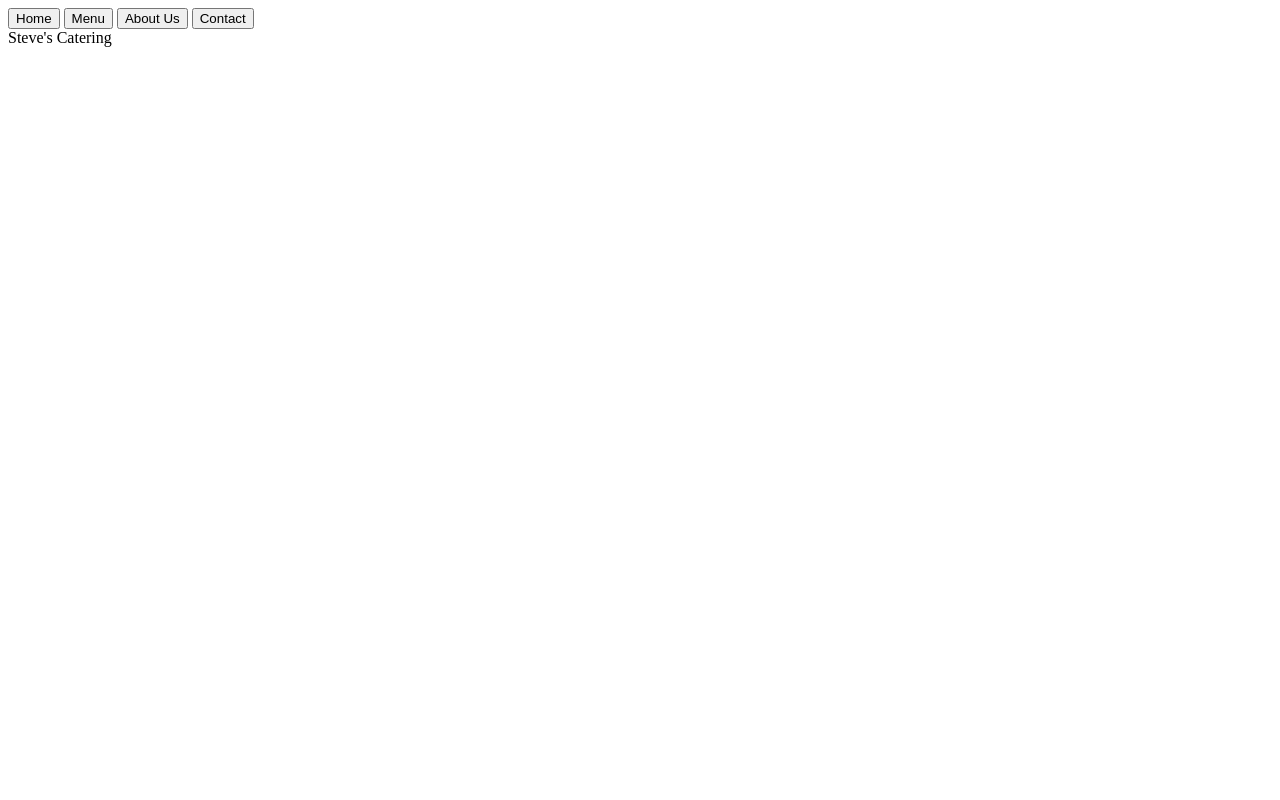
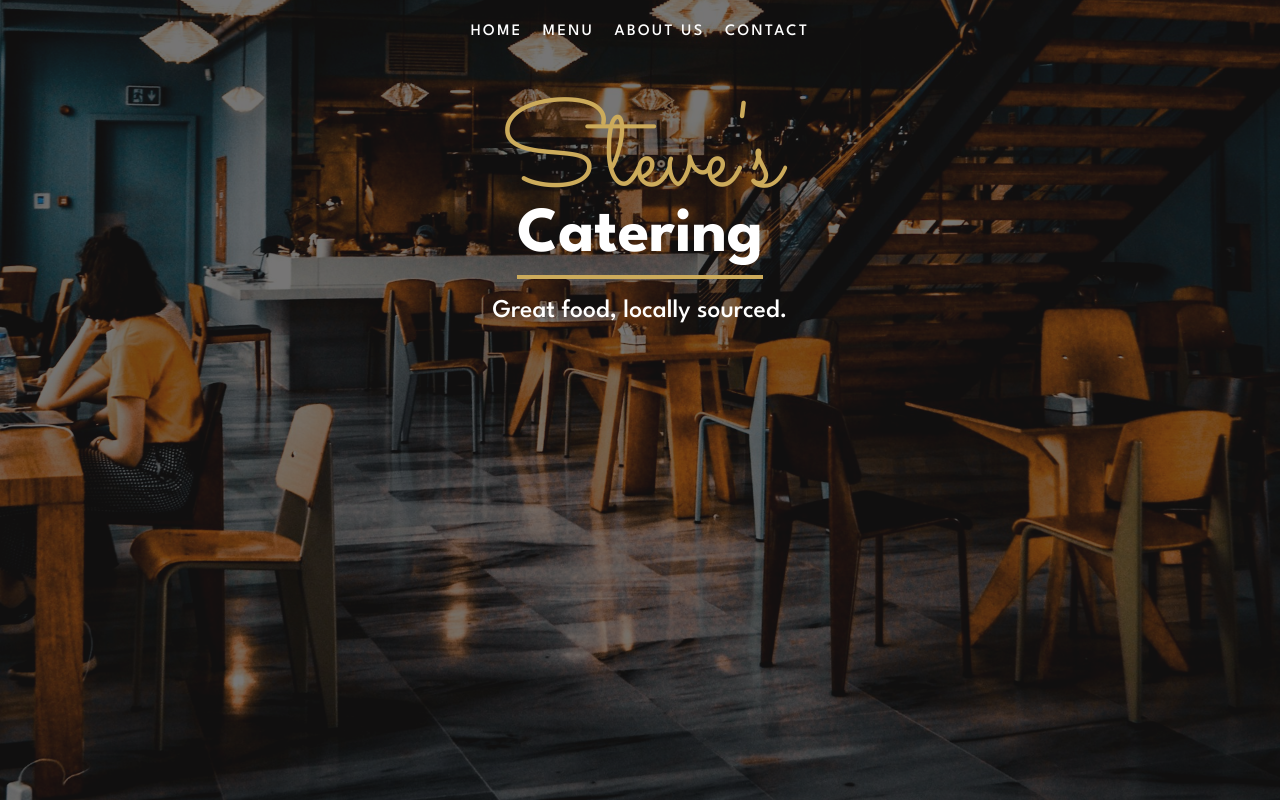
Before and after one commit to stevec-afk/restaurant-page, a website built with webpack: page src/template.html in a window 1280 px wide. Built offline with nearby package versions, Linux system fonts and the light colour scheme.

Commit message:
Main page styles & setup

```diff
--- a/src/styles.css
+++ b/src/styles.css
@@ -0,0 +1,92 @@
+html {
+    box-sizing: border-box;
+    font-size: 100%;
+}
+
+*,
+*::before,
+*::after {
+  box-sizing: inherit;
+  margin: 0;
+  padding: 0;
+}
+
+body {
+    min-height: 100vh;
+    font-family: 'League Spartan', sans-serif;
+    font-weight: 700;
+    color: #fff;
+    text-align: center;
+    background-color: #1B191A;
+    position: relative;
+    display: flex;
+    flex-direction: column;
+}
+body::before {
+    content: '';
+    position: absolute;
+    width: 100%;
+    height: 100%;
+    background: url(./assets/restaurant-background.jpg) no-repeat center 80% / cover;
+    z-index: -1;
+    opacity: 0.4;
+}
+
+nav {
+    /* margin: 1.5rem 0; */
+}
+
+nav button {
+    padding-top: 1.5rem;
+    margin: 0 0.5rem;
+    background: none;
+    border: none;
+    font-family: inherit;
+    font-size: 1rem;
+    color: #fff;
+    letter-spacing: 0.15em;
+    cursor: pointer;
+    border-bottom: 2px solid transparent;
+}
+
+nav button:hover {
+    border-bottom: 2px solid #CCAB5B;
+}
+
+#content {
+    height:90%;
+    animation: fadeIn .5s;
+}
+
+@keyframes fadeIn {
+    0% {opacity: 0;}
+    100% {opacity: 1;}
+}
+
+#home {
+    display: grid;
+    grid-template-rows: 36% min-content 13% 1fr;
+    justify-items: center;
+    position: relative;
+    font-size: 5rem;
+    top: 5rem;
+}
+
+#home h2 {
+    font-family: 'Sacramento', cursive;
+    font-weight: 400;
+    color: #CCAB5B;
+    line-height: 5rem;
+}
+
+#home h1 {
+    font-size: 4rem;
+    border-bottom: 4px solid #CCAB5B;
+    padding: 10px 0;
+}
+
+#home p {
+    font-size: 1.6rem;
+    margin-top: 20px;
+    font-weight: 400;
+}
--- a/src/template.html
+++ b/src/template.html
@@ -11,17 +11,18 @@
     <link href="https://fonts.googleapis.com/css2?family=League+Spartan:wght@500;700&amp;family=Sacramento&amp;display=swap" rel="stylesheet">
 </head>
 <body>
-    <header>
-        <div>
-            <button>Home</button>
-            <button>Menu</button>
-            <button>About Us</button>
-            <button>Contact</button>
+    <nav>
+        <button>HOME</button>
+        <button>MENU</button>
+        <button>ABOUT US</button>
+        <button>CONTACT</button>
+    </nav>
+    <div id="content">
+        <div id="home">
+            <h2>Steve's</h2>
+            <h1>Catering</h1>
+            <p>Great food, locally sourced.</p>
         </div>
-    </header>
-    <div id="content">
-        <span>Steve's</span>
-        <span>Catering</span>
     </div>
 </body>
 </html>
```
Also changed, not shown: src/assets/restaurant-background.jpg (added).
